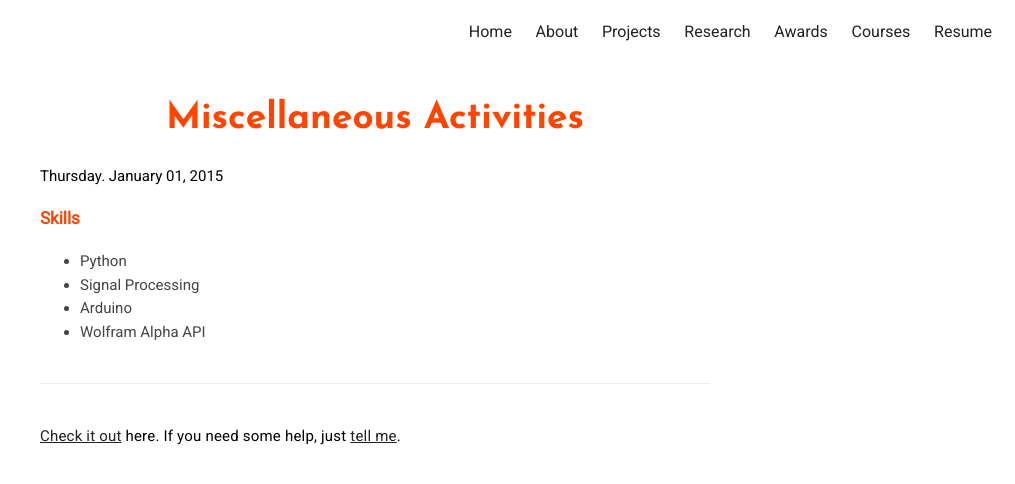
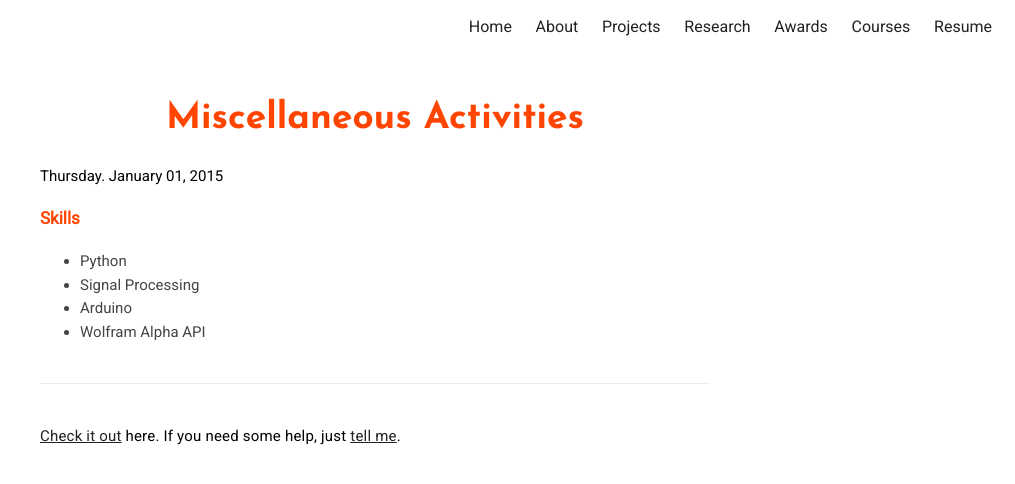
Before and after one commit to azraismail/azraismail.github.io, a Jekyll site: the page built from _posts/2016-10-11-MiscActivities.markdown, in a window 1280 px wide. Shown: the top 484 px of the page, without its empty margins (265-1280 px from the left). Built offline with Jekyll 4.4.1, drawn with Linux system fonts in a browser that asks for light colours.

Commit message:
Update nav.sass

```diff
--- a/_sass/components/nav.sass
+++ b/_sass/components/nav.sass
@@ -28,7 +28,7 @@
 
         > .item > .link
             font-size: 1.6rem
-            padding: 20px 10px
+            padding: 15px 10px
             font-weight: 500
 
             &:hover
```
